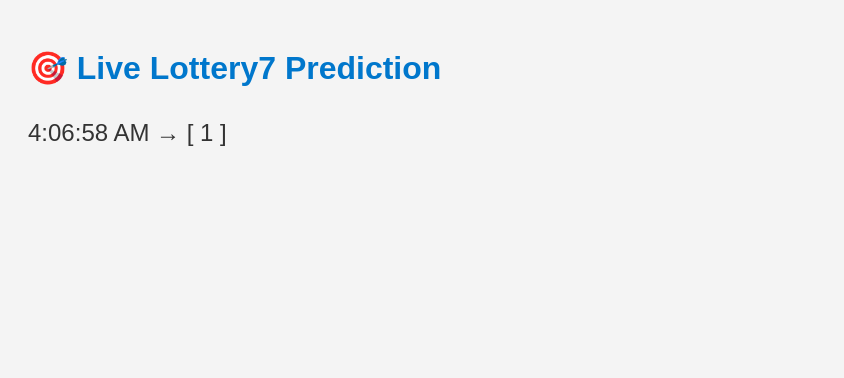
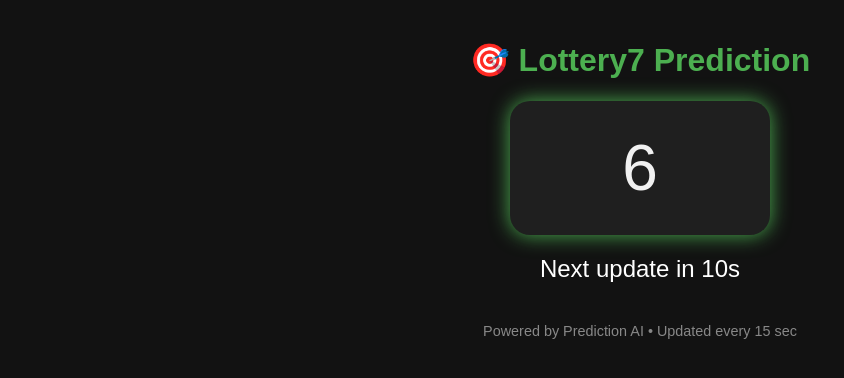
Before and after one commit to Rathodhack/Lottery7-live, a plain HTML site: page index.html in a window 1280 px wide. Shown: the whole page, without its empty margins (0-844 px from the left). Drawn offline with Linux system fonts and the light colour scheme.

Commit message:
Add files via upload

```diff
--- a/index.html
+++ b/index.html
@@ -1,16 +1,48 @@
 <!DOCTYPE html>
-<html>
+<html lang="en">
 <head>
-  <title>Live Lottery7 Prediction</title>
+  <meta charset="UTF-8" />
+  <meta name="viewport" content="width=device-width, initial-scale=1.0" />
+  <title>Lottery7 Live Prediction</title>
   <style>
-    body { font-family: sans-serif; padding: 20px; background-color: #f4f4f4; color: #333; }
-    h1 { color: #0077cc; }
-    #prediction { margin-top: 20px; font-size: 1.5rem; line-height: 2; }
+    body {
+      font-family: Arial, sans-serif;
+      text-align: center;
+      background-color: #121212;
+      color: #fff;
+      margin: 0;
+      padding: 20px;
+    }
+    h1 {
+      color: #4caf50;
+    }
+    #number {
+      font-size: 4rem;
+      margin: 20px auto;
+      background-color: #1f1f1f;
+      padding: 30px;
+      border-radius: 20px;
+      width: 200px;
+      color: #f1f1f1;
+      box-shadow: 0 0 20px #4caf50;
+    }
+    #countdown {
+      font-size: 1.5rem;
+      margin-top: 20px;
+    }
+    footer {
+      margin-top: 40px;
+      font-size: 0.9rem;
+      color: #888;
+    }
   </style>
 </head>
 <body>
-  <h1>🎯 Live Lottery7 Prediction</h1>
-  <div id="prediction"></div>
+  <h1>🎯 Lottery7 Prediction</h1>
+  <div id="number">--</div>
+  <div id="countdown">Next update in <span id="timer">15</span>s</div>
+
+  <footer>Powered by Prediction AI • Updated every 15 sec</footer>
 
   <script src="script.js"></script>
 </body>
--- a/script.js
+++ b/script.js
@@ -1,15 +1,23 @@
-function generatePrediction() {
-  const number = Math.floor(Math.random() * 10); // 0 to 9
-  const now = new Date().toLocaleTimeString();
-  const entry = `${now} → [ ${number} ]`;
+let countdown = 15;
+let timerEl = document.getElementById("timer");
+let numberEl = document.getElementById("number");
 
-  const div = document.getElementById("prediction");
-  const newLine = document.createElement("div");
-  newLine.innerText = entry;
-
-  div.prepend(newLine); // Latest prediction on top
+function getRandomPrediction() {
+  return Math.floor(Math.random() * 10);
 }
 
-// Run immediately and every 15 seconds
-generatePrediction();
-setInterval(generatePrediction, 15000);
+function updatePrediction() {
+  const newNumber = getRandomPrediction();
+  numberEl.textContent = newNumber;
+}
+
+setInterval(() => {
+  countdown--;
+  timerEl.textContent = countdown;
+  if (countdown === 0) {
+    updatePrediction();
+    countdown = 15;
+  }
+}, 1000);
+
+updatePrediction();
```
